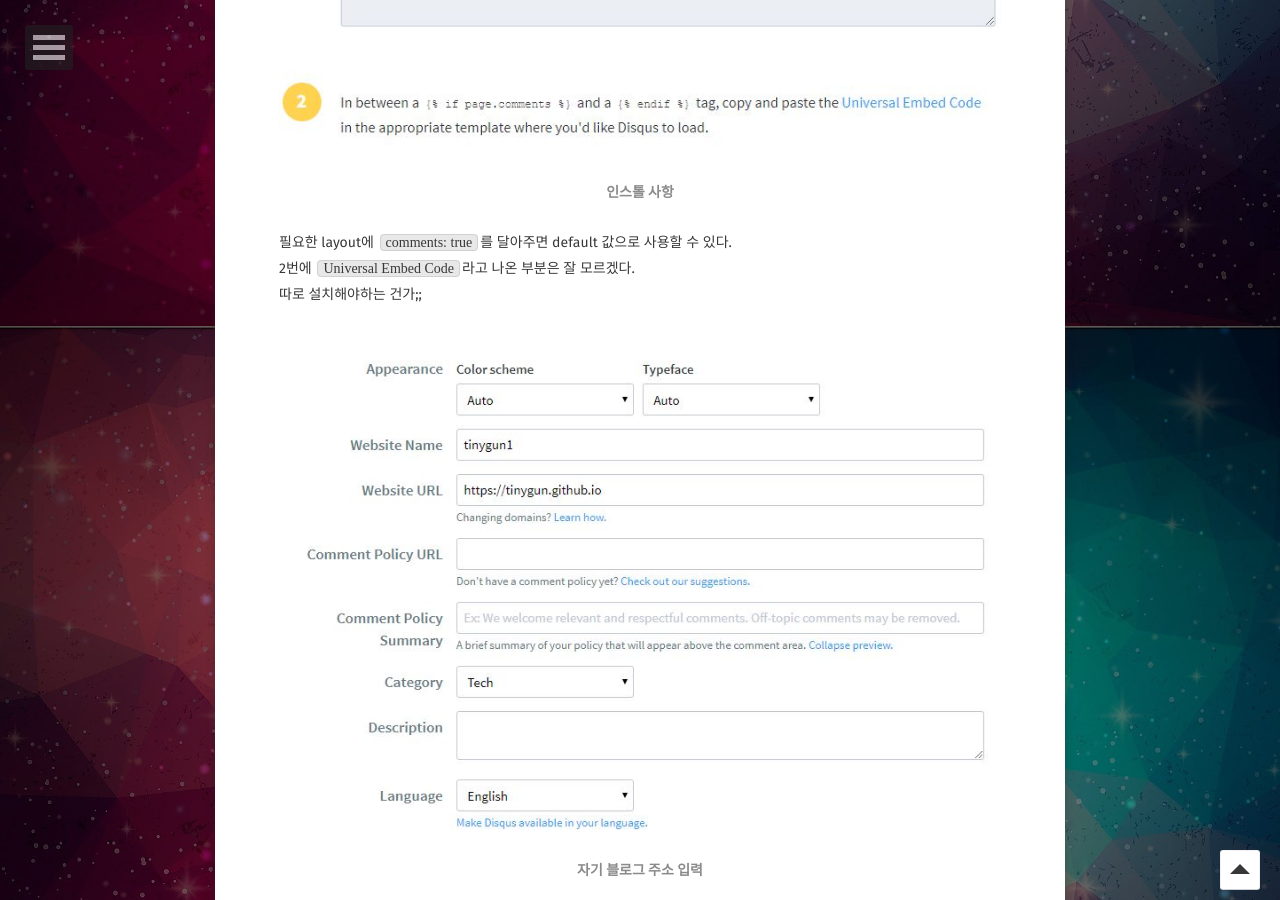
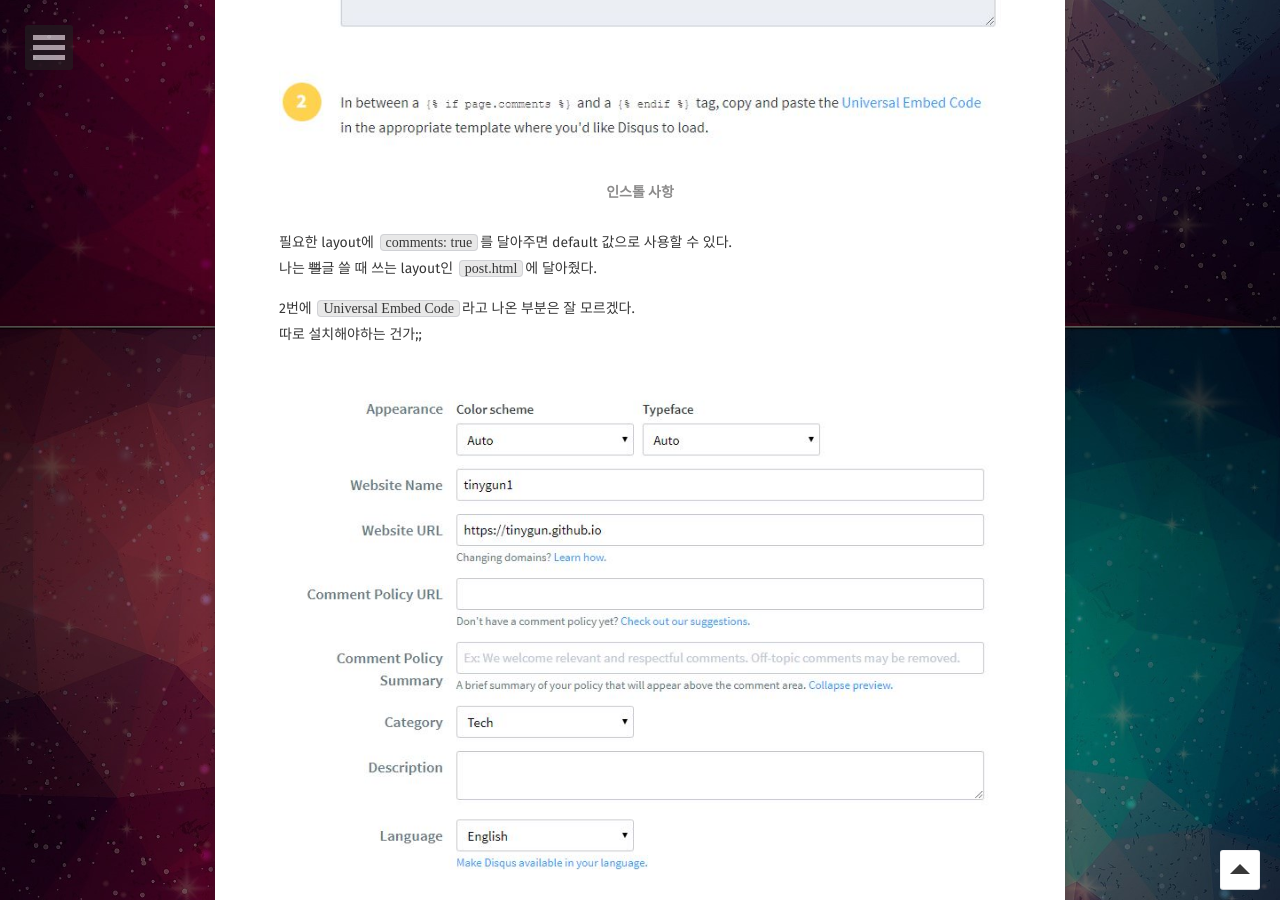
Before and after one commit to tinygun/tinygun.github.io, a Jekyll site: the page built from _posts/etc/2019-12-26-jekyll_guide_4.md, in a window 1280 px wide and 900 px high, scrolled down 3274 px. Built offline with Jekyll 4.4.1, drawn with Linux system fonts in a browser that asks for light colours; some web fonts are replaced; comment, search, counter and statistics services are not loaded.

Commit message:
post 전역comment 활성화

```diff
--- a/_layouts/post.html
+++ b/_layouts/post.html
@@ -1,5 +1,6 @@
 ---
 layout: compress
+comments: true
 ---
 <!DOCTYPE html>
 <!--[if lt IE 7]><html class="no-js lt-ie9 lt-ie8 lt-ie7"> <![endif]-->
--- a/_posts/etc/2019-12-26-jekyll_guide_4.md
+++ b/_posts/etc/2019-12-26-jekyll_guide_4.md
@@ -49,7 +49,9 @@
     <figcaption><center><b>인스톨 사항</b></center></figcaption>
 </figure>
 
-필요한 layout에 `comments: true`를 달아주면 default 값으로 사용할 수 있다.<br>2번에 `Universal Embed Code`라고 나온 부분은 잘 모르겠다.<br>따로 설치해야하는 건가;;
+필요한 layout에 `comments: true`를 달아주면 default 값으로 사용할 수 있다.<br>나는 ~~뻘~~글 쓸 때 쓰는 layout인 `post.html`에 달아줬다.
+
+2번에 `Universal Embed Code`라고 나온 부분은 잘 모르겠다.<br>따로 설치해야하는 건가;;
 
 <figure>
     <a href="\posts_image\jekyll_guide\disqus_set.JPG"><img src="\posts_image\jekyll_guide\disqus_set.JPG"></a>
```
